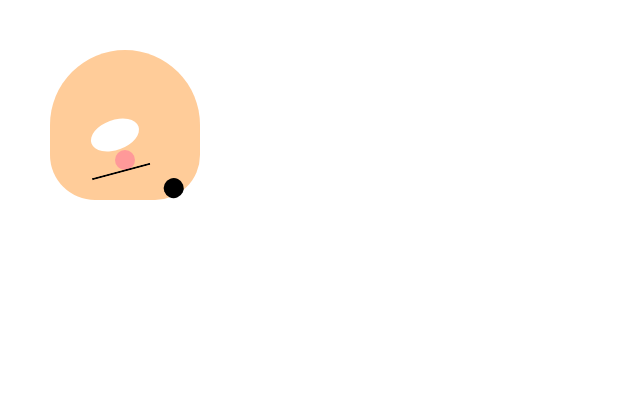
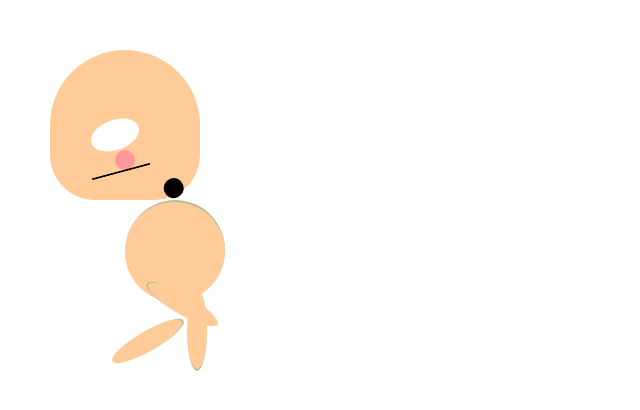
Before and after one commit to ytu004/Pull-Push-ss, a plain HTML site: page index.html in a window 1280 px wide. Shown: the whole page, without its empty margins (0-640 px from the left). Drawn offline with Linux system fonts and the light colour scheme.

Commit message:
Update index.html

```diff
--- a/index.html
+++ b/index.html
@@ -55,7 +55,65 @@
         transform: rotate(-15deg);
       }
 
+      .body {
+        width: 200px;
+        height: 200px;
+        border-top: 2px solid rgb(182, 188, 148);
+        background-color: #ffcc99;
+        border-radius: 50% 50% 50% 50%;
+        position: absolute;
+        top: 200px;
+        left: 50px;
+        transform: rotate(-15deg);
+      }
 
+      .torso {
+        width: 100px;
+        height: 100px;
+        background-color: #ffcc99;
+        border-top: 2px solid rgb(182, 188, 148);
+        border-radius: 50% 50% 50% 50%;
+        position: absolute;
+        top: 200px;
+        left: 125px;
+        transform: rotate(15deg);
+      }
+
+      .legs {
+        width: 20px;
+        height: 80px;
+        background-color: #ffcc99;
+        border-top: 2px solid rgb(182, 188, 148);
+        border-radius: 50%;
+        position: absolute;
+        top: 300px;
+        left: 138px;
+        transform: rotate(60deg);
+      }
+
+      .legs:before,
+      .legs:after {
+        content: "";
+        display: block;
+        width: 20px;
+        height: 80px;
+        background-color: #ffcc99;
+        border-top: 2px solid rgb(182, 188, 148);
+        border-radius: 50%;
+        position: absolute;
+      }
+
+      .legs:before {
+        top: -50px;
+        left: 15px;
+        transform: rotate(120deg);
+      }
+
+      .legs:after {
+        top: -50px;
+        left: -15px;
+        transform: rotate(-120deg);
+      }
     </style>
   </head>
   <body>
@@ -67,6 +125,11 @@
         <div class="nose"></div>
         <div class="mouth"></div>
       </div>
+      <div class="torso"></div>
+      <div class="legs">
+        <div class="left-leg"></div>
+        <div class="right-leg"></div>
+      </div>
     </div>
   </body>
   </html>
```
